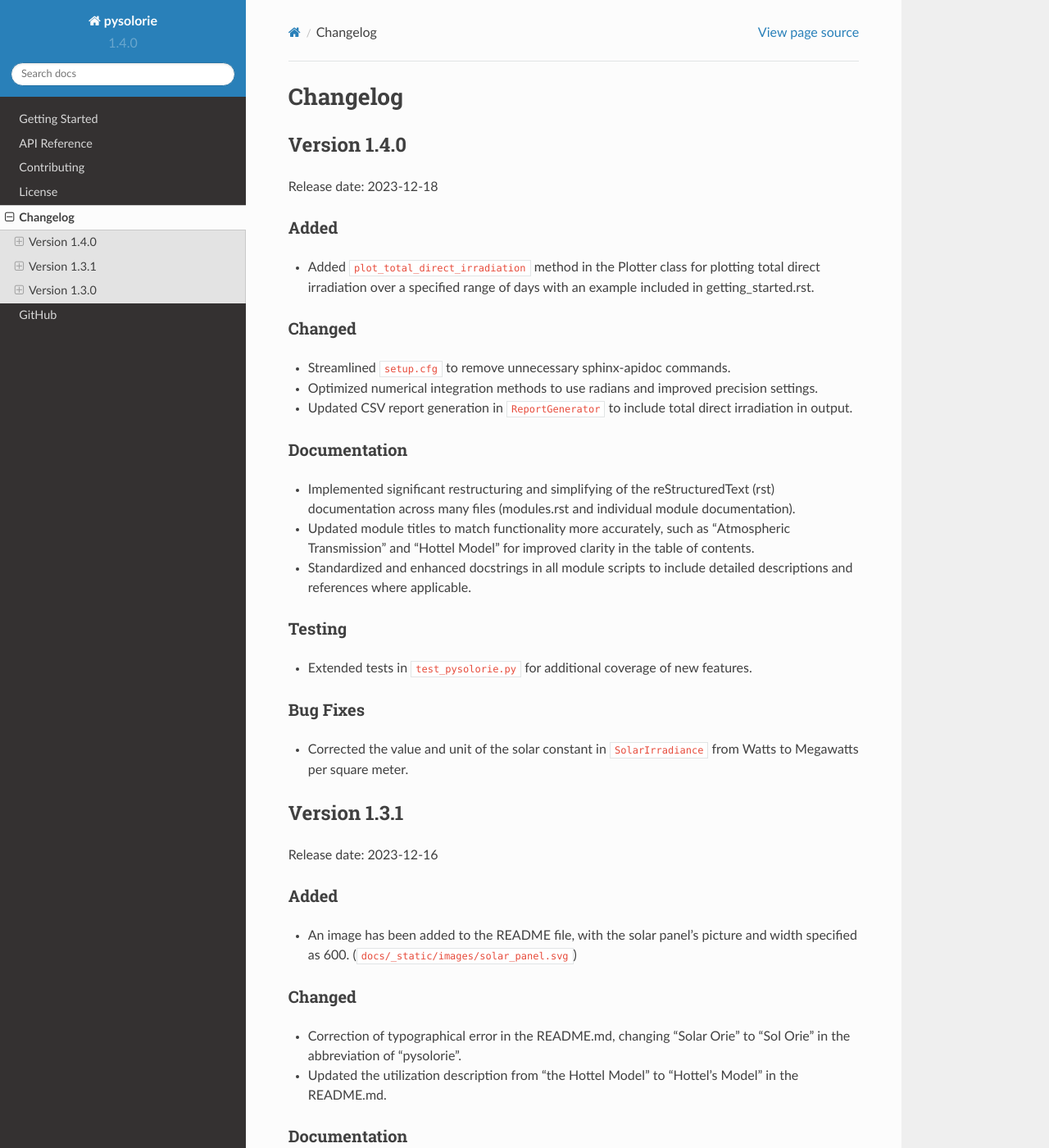
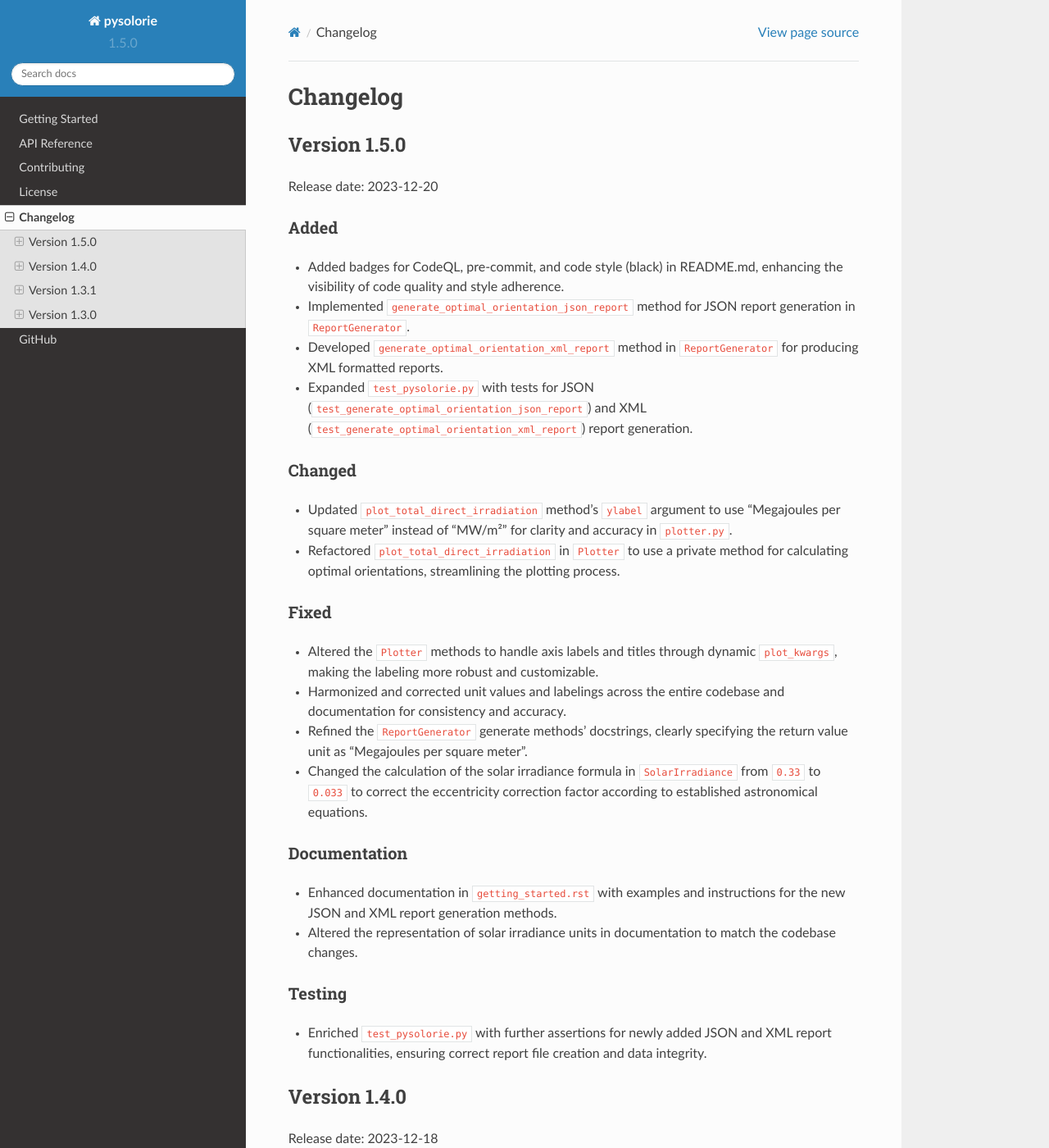
Before and after one commit to aaghamohammadi/pysolorie, a Sphinx documentation site: the page built from docs/changelog.rst, in a window 1280 px wide and 1400 px high. Shown: the whole window at 82% size. Built offline with Sphinx 7.4.7 and the Read the Docs theme 2.0.0, drawn with Linux system fonts in a browser that asks for light colours.

Commit message:
Ready to publish the release v1.5.0

```diff
--- a/docs/changelog.rst
+++ b/docs/changelog.rst
@@ -1,5 +1,40 @@
 Changelog
 =========
+
+Version 1.5.0
+-------------
+
+Release date: 2023-12-20
+
+Added
+^^^^^
+- Added badges for CodeQL, pre-commit, and code style (black) in README.md, enhancing the visibility of code quality and style adherence.
+- Implemented ``generate_optimal_orientation_json_report`` method for JSON report generation in ``ReportGenerator``.
+- Developed ``generate_optimal_orientation_xml_report`` method in ``ReportGenerator`` for producing XML formatted reports.
+- Expanded ``test_pysolorie.py`` with tests for JSON (``test_generate_optimal_orientation_json_report``) and XML (``test_generate_optimal_orientation_xml_report``) report generation.
+
+Changed
+^^^^^^^
+- Updated ``plot_total_direct_irradiation`` method's ``ylabel`` argument to use "Megajoules per square meter" instead of "MW/m²" for clarity and accuracy in ``plotter.py``.
+- Refactored ``plot_total_direct_irradiation`` in ``Plotter`` to use a private method for calculating optimal orientations, streamlining the plotting process.
+
+Fixed
+^^^^^
+- Altered the ``Plotter`` methods to handle axis labels and titles through dynamic ``plot_kwargs``, making the labeling more robust and customizable.
+- Harmonized and corrected unit values and labelings across the entire codebase and documentation for consistency and accuracy.
+- Refined the ``ReportGenerator`` generate methods' docstrings, clearly specifying the return value unit as "Megajoules per square meter".
+- Changed the calculation of the solar irradiance formula in ``SolarIrradiance`` from ``0.33`` to ``0.033`` to correct the eccentricity correction factor according to established astronomical equations.
+
+
+Documentation
+^^^^^^^^^^^^^
+- Enhanced documentation in ``getting_started.rst`` with examples and instructions for the new JSON and XML report generation methods.
+- Altered the representation of solar irradiance units in documentation to match the codebase changes.
+
+Testing
+^^^^^^^
+- Enriched ``test_pysolorie.py`` with further assertions for newly added JSON and XML report functionalities, ensuring correct report file creation and data integrity.
+
 
 
 Version 1.4.0
--- a/setup.cfg
+++ b/setup.cfg
@@ -1,6 +1,6 @@
 [metadata]
 name = pysolorie
-version = 1.4.0
+version = 1.5.0
 description = Orientation Analysis of Solar Panel
 long_description = file: README.md
 long_description_content_type = text/markdown
```
